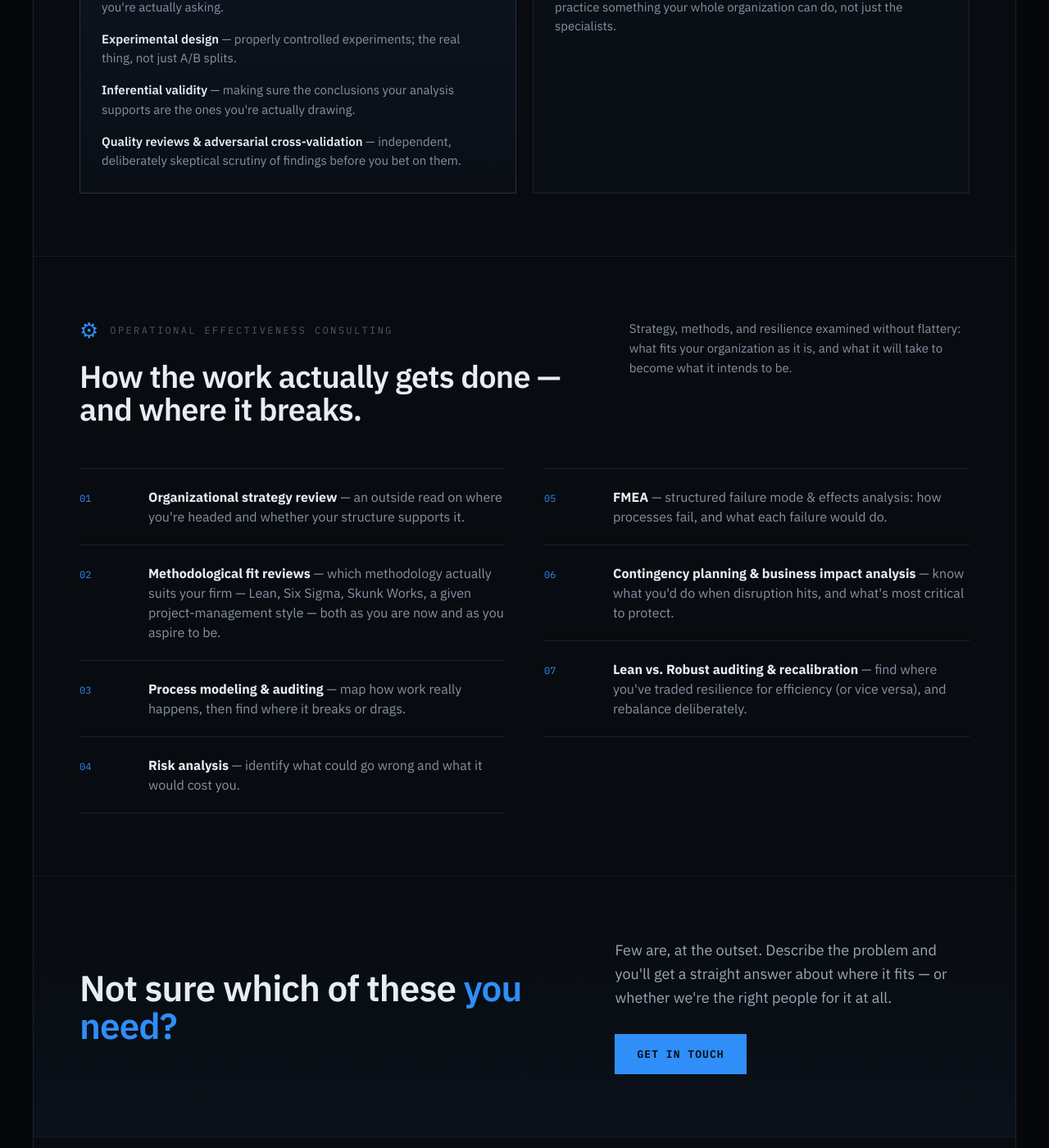
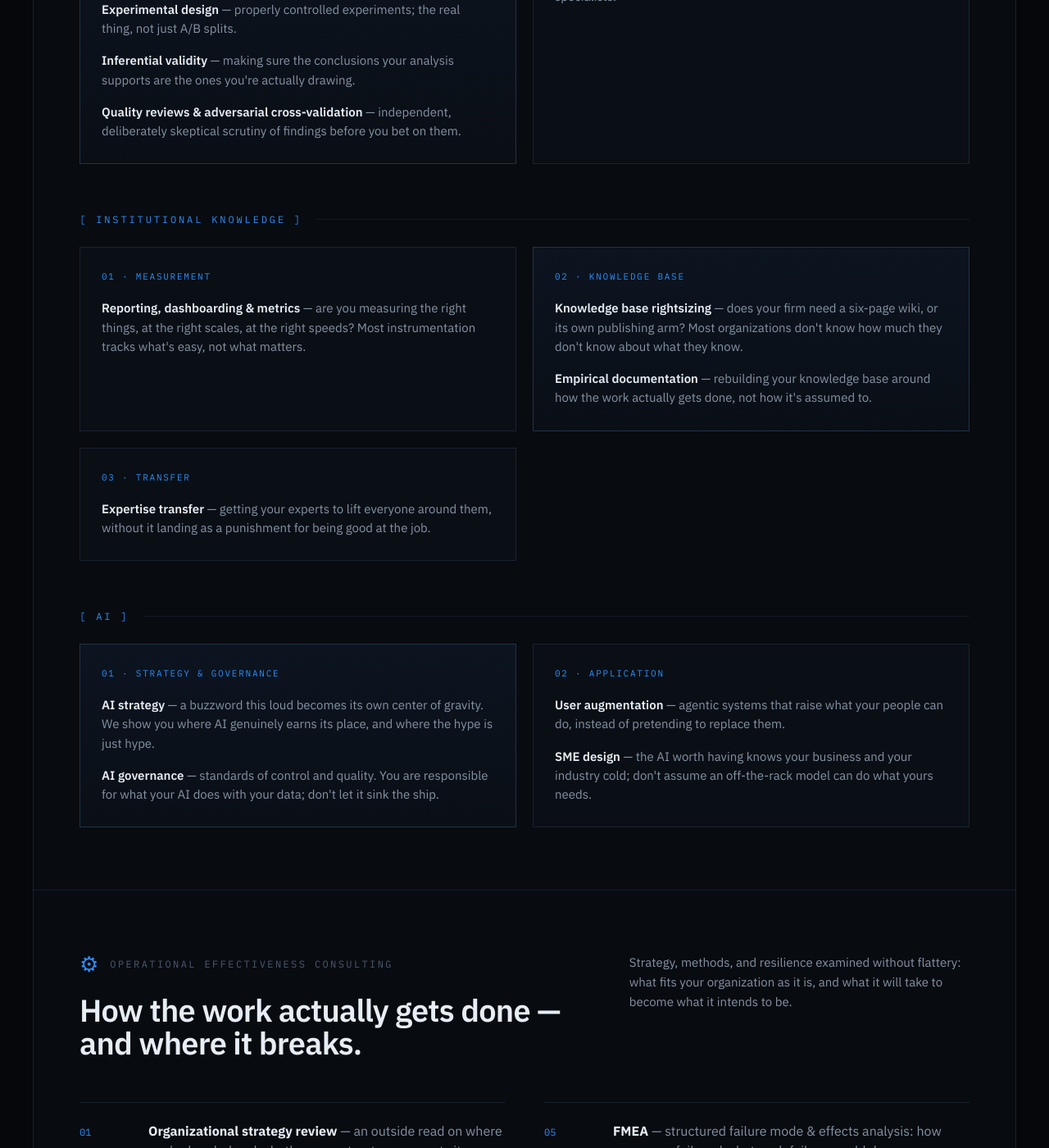
Before and after one commit to smearvox/haphazardsolutions.com, a Jekyll site: the page built from services.html, in a window 1280 px wide and 1400 px high, scrolled down 1406 px. Shown: the whole window at 82% size. Built offline with Jekyll 4.4.1, drawn with Linux system fonts in a browser that asks for light colours; some of the changed text lies outside the part shown.

Commit message:
Fill Operational Intelligence strands and refresh the favicon
Add the Institutional Knowledge and AI service strands to the Operational Intelligence section (from Nate's notes, retouched to the page register), replacing the DRAFTING placeholders. Swap the favicon for a bars-in-ring rendition of the mark, tuned to read at small sizes.

Co-Authored-By: Claude Opus 4.8 <noreply@anthropic.com>

```diff
--- a/services.html
+++ b/services.html
@@ -18,7 +18,7 @@ status_seq: "SEQ 0x2A"
 
 <!-- OPERATIONAL INTELLIGENCE -->
 <section class="hs-section">
-  <div class="hs-split" style="margin-bottom:56px; align-items:start;">
+  <div class="hs-split" style="margin-bottom:52px; align-items:start;">
     <div>
       <div class="hs-row" style="align-items:center; gap:14px; margin-bottom:24px;">
         <span class="hs-mark">◈</span>
@@ -29,13 +29,12 @@ status_seq: "SEQ 0x2A"
     <p class="hs-body">Your data, your institutional knowledge, and the AI you point at both. We treat a valid inference as seriously as a working pipeline — a confident answer built on a broken one is worse than no answer at all.</p>
   </div>
 
-  <div class="hs-row" style="gap:14px; margin-bottom:40px;">
-    <span class="hs-chip hs-chip--on">DATA</span>
-    <span class="hs-chip">INSTITUTIONAL&nbsp;KNOWLEDGE&nbsp;· DRAFTING</span>
-    <span class="hs-chip">AI&nbsp;· DRAFTING</span>
+  <!-- STRAND: DATA -->
+  <div class="hs-row" style="align-items:center; gap:18px; margin:8px 0 26px;">
+    <span class="hs-eyebrow">DATA</span>
+    <span class="hs-rule" style="flex:1;"></span>
   </div>
-
-  <div class="hs-grid hs-grid-2">
+  <div class="hs-grid hs-grid-2" style="margin-bottom:60px;">
     <div class="hs-catalog">
       <div class="hs-catalog__head">01 · STRATEGY &amp; RISK</div>
       <div class="hs-catalog__list">
@@ -79,6 +78,55 @@ status_seq: "SEQ 0x2A"
       </div>
     </div>
   </div>
+
+  <!-- STRAND: INSTITUTIONAL KNOWLEDGE -->
+  <div class="hs-row" style="align-items:center; gap:18px; margin:8px 0 26px;">
+    <span class="hs-eyebrow">INSTITUTIONAL KNOWLEDGE</span>
+    <span class="hs-rule" style="flex:1;"></span>
+  </div>
+  <div class="hs-grid hs-grid-2" style="margin-bottom:60px;">
+    <div class="hs-catalog">
+      <div class="hs-catalog__head">01 · MEASUREMENT</div>
+      <div class="hs-catalog__list">
+        <div class="hs-catalog__item"><b>Reporting, dashboarding &amp; metrics</b> <span>— are you measuring the right things, at the right scales, at the right speeds? Most instrumentation tracks what's easy, not what matters.</span></div>
+      </div>
+    </div>
+    <div class="hs-catalog hs-catalog--accent">
+      <div class="hs-catalog__head">02 · KNOWLEDGE BASE</div>
+      <div class="hs-catalog__list">
+        <div class="hs-catalog__item"><b>Knowledge base rightsizing</b> <span>— does your firm need a six-page wiki, or its own publishing arm? Most organizations don't know how much they don't know about what they know.</span></div>
+        <div class="hs-catalog__item"><b>Empirical documentation</b> <span>— rebuilding your knowledge base around how the work actually gets done, not how it's assumed to.</span></div>
+      </div>
+    </div>
+    <div class="hs-catalog">
+      <div class="hs-catalog__head">03 · TRANSFER</div>
+      <div class="hs-catalog__list">
+        <div class="hs-catalog__item"><b>Expertise transfer</b> <span>— getting your experts to lift everyone around them, without it landing as a punishment for being good at the job.</span></div>
+      </div>
+    </div>
+  </div>
+
+  <!-- STRAND: AI -->
+  <div class="hs-row" style="align-items:center; gap:18px; margin:8px 0 26px;">
+    <span class="hs-eyebrow">AI</span>
+    <span class="hs-rule" style="flex:1;"></span>
+  </div>
+  <div class="hs-grid hs-grid-2">
+    <div class="hs-catalog hs-catalog--accent">
+      <div class="hs-catalog__head">01 · STRATEGY &amp; GOVERNANCE</div>
+      <div class="hs-catalog__list">
+        <div class="hs-catalog__item"><b>AI strategy</b> <span>— a buzzword this loud becomes its own center of gravity. We show you where AI genuinely earns its place, and where the hype is just hype.</span></div>
+        <div class="hs-catalog__item"><b>AI governance</b> <span>— standards of control and quality. You are responsible for what your AI does with your data; don't let it sink the ship.</span></div>
+      </div>
+    </div>
+    <div class="hs-catalog">
+      <div class="hs-catalog__head">02 · APPLICATION</div>
+      <div class="hs-catalog__list">
+        <div class="hs-catalog__item"><b>User augmentation</b> <span>— agentic systems that raise what your people can do, instead of pretending to replace them.</span></div>
+        <div class="hs-catalog__item"><b>SME design</b> <span>— the AI worth having knows your business and your industry cold; don't assume an off-the-rack model can do what yours needs.</span></div>
+      </div>
+    </div>
+  </div>
 </section>
 
 <!-- OPERATIONAL EFFECTIVENESS -->
```
Also changed, not shown: assets/favicon.svg.
